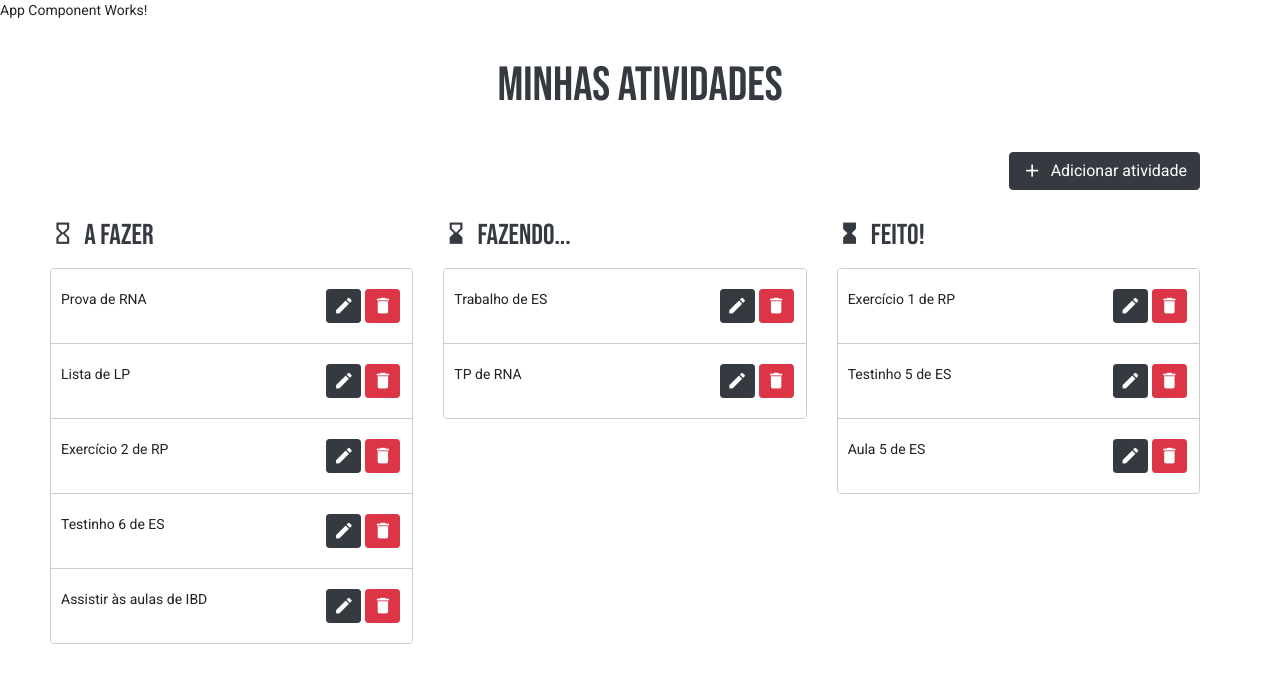
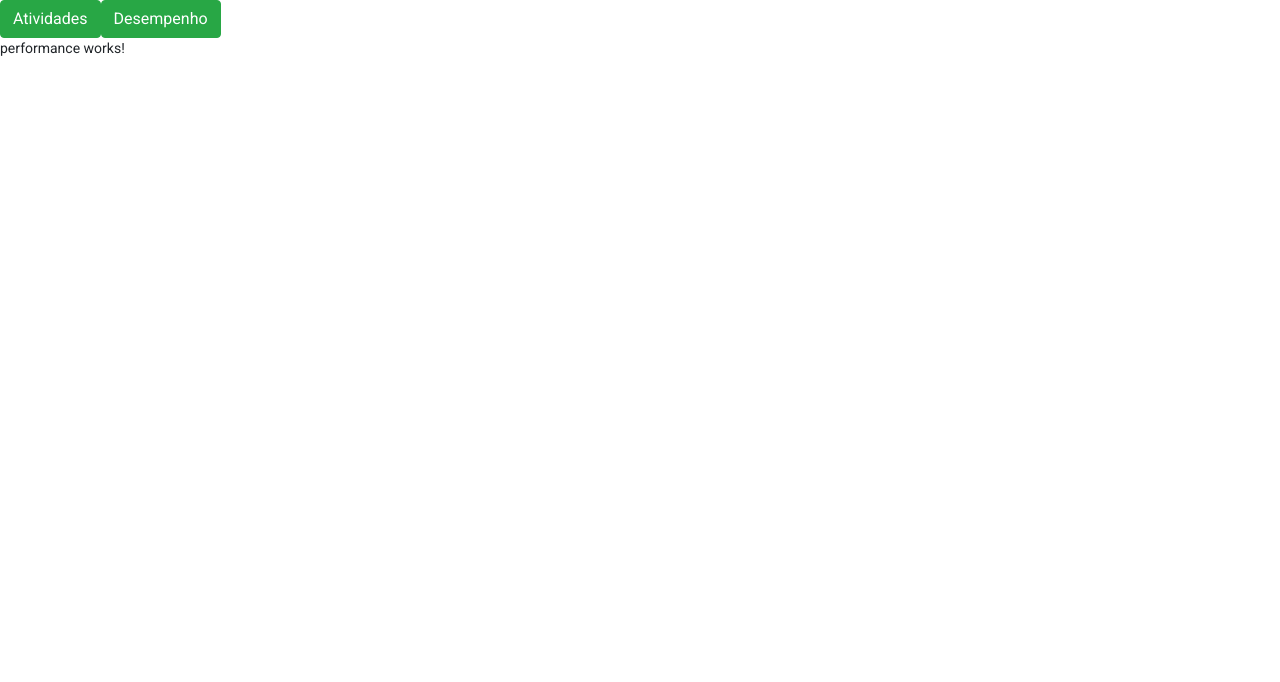
Before and after one commit to denisgaillac/TP1EngSoftware, an Angular app in the folder StudySmart/Views/Frontend/: page /performance in a window 1280 px wide. Before the commit this address led to /. Shown: the top 682 px of the page. Built offline with nearby package versions, Linux system fonts and the light colour scheme.

Commit message:
componente de desempenho e rotas

```diff
--- a/StudySmart/Views/Frontend/src/app/app-routing.module.ts
+++ b/StudySmart/Views/Frontend/src/app/app-routing.module.ts
@@ -1,7 +1,18 @@
 import { NgModule } from '@angular/core';
 import { Routes, RouterModule } from '@angular/router';
+import { PerformanceComponent } from "./performance/performance.component";
+import { ActivitiesComponent } from "./activities/activities.component";
 
-const routes: Routes = [];
+const routes: Routes = [
+  {
+    path: "",
+    component: ActivitiesComponent
+  },
+  {
+    path:"performance",
+    component: PerformanceComponent
+  }
+];
 
 @NgModule({
   imports: [RouterModule.forRoot(routes)],
--- a/StudySmart/Views/Frontend/src/app/app.component.html
+++ b/StudySmart/Views/Frontend/src/app/app.component.html
@@ -1,5 +1,7 @@
 
 <!-- ---Navbar--- -->
-<p>App Component Works!</p>
-<app-activities></app-activities>
+<!-- <p>App Component Works!</p> -->
+<button class="btn btn-success" (click)="navigateActivities()">Atividades</button>
+<button class="btn btn-success" (click)="navigatePerformance()">Desempenho</button>
+<!-- <app-activities></app-activities> -->
 <router-outlet></router-outlet>
--- a/StudySmart/Views/Frontend/src/app/app.component.ts
+++ b/StudySmart/Views/Frontend/src/app/app.component.ts
@@ -1,4 +1,5 @@
 import { Component } from '@angular/core';
+import { Router } from '@angular/router';
 
 @Component({
   selector: 'app-root',
@@ -7,4 +8,15 @@ import { Component } from '@angular/core';
 })
 export class AppComponent {
   title = 'Frontend';
+
+  constructor(
+    public router: Router
+  ) {}
+
+  navigatePerformance() {
+    this.router.navigateByUrl('/performance');
+  }
+  navigateActivities() {
+    this.router.navigateByUrl('/');
+  }
 }
--- a/StudySmart/Views/Frontend/src/app/app.module.ts
+++ b/StudySmart/Views/Frontend/src/app/app.module.ts
@@ -5,12 +5,14 @@ import { AppRoutingModule } from './app-routing.module';
 import { AppComponent } from './app.component';
 import { ActivitiesComponent } from './activities/activities.component';
 import { BrowserAnimationsModule } from '@angular/platform-browser/animations';
-import { DragDropModule } from '@angular/cdk/drag-drop'
+import { DragDropModule } from '@angular/cdk/drag-drop';
+import { PerformanceComponent } from './performance/performance.component'
 
 @NgModule({
   declarations: [
     AppComponent,
-    ActivitiesComponent
+    ActivitiesComponent,
+    PerformanceComponent
   ],
   imports: [
     BrowserModule,
--- /dev/null
+++ b/StudySmart/Views/Frontend/src/app/performance/performance.component.html
@@ -0,0 +1 @@
+<p>performance works!</p>
--- /dev/null
+++ b/StudySmart/Views/Frontend/src/app/performance/performance.component.ts
@@ -0,0 +1,15 @@
+import { Component, OnInit } from '@angular/core';
+
+@Component({
+  selector: 'app-performance',
+  templateUrl: './performance.component.html',
+  styleUrls: ['./performance.component.scss']
+})
+export class PerformanceComponent implements OnInit {
+
+  constructor() { }
+
+  ngOnInit(): void {
+  }
+
+}
```
Also changed, not shown: StudySmart/Views/Frontend/src/app/performance/performance.component.scss (added), 1 other file (tests, documents, lock files or other folders).
